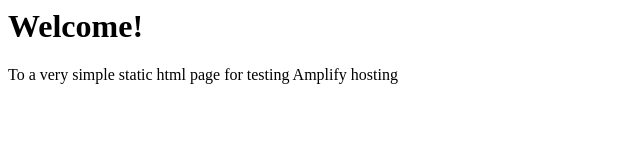
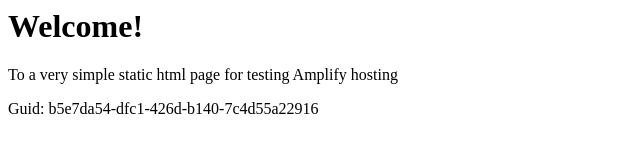
Before and after one commit to aws-aemilia-hkg/Github-PR-Commit-Integration-Test-DoNotTouch-GitHubAutoBuildCanaryTest-v1-preprod-ap-east-1, a website: page src/index.html in a window 1280 px wide. Shown: the whole page, without its empty margins (0-640 px from the left). Drawn offline with Linux system fonts and the light colour scheme.

Commit message:
commit from integ tests

```diff
--- a/src/index.html
+++ b/src/index.html
@@ -1,3 +1,5 @@
+
+
 <html lang="en">
 
 <head>
@@ -10,6 +12,6 @@
 <body>
     <h1>Welcome!</h1>
     <p>To a very simple static html page for testing Amplify hosting</p>
-</body>
+    <p>Guid: b5e7da54-dfc1-426d-b140-7c4d55a22916</p></body>
 
 </html>
```
